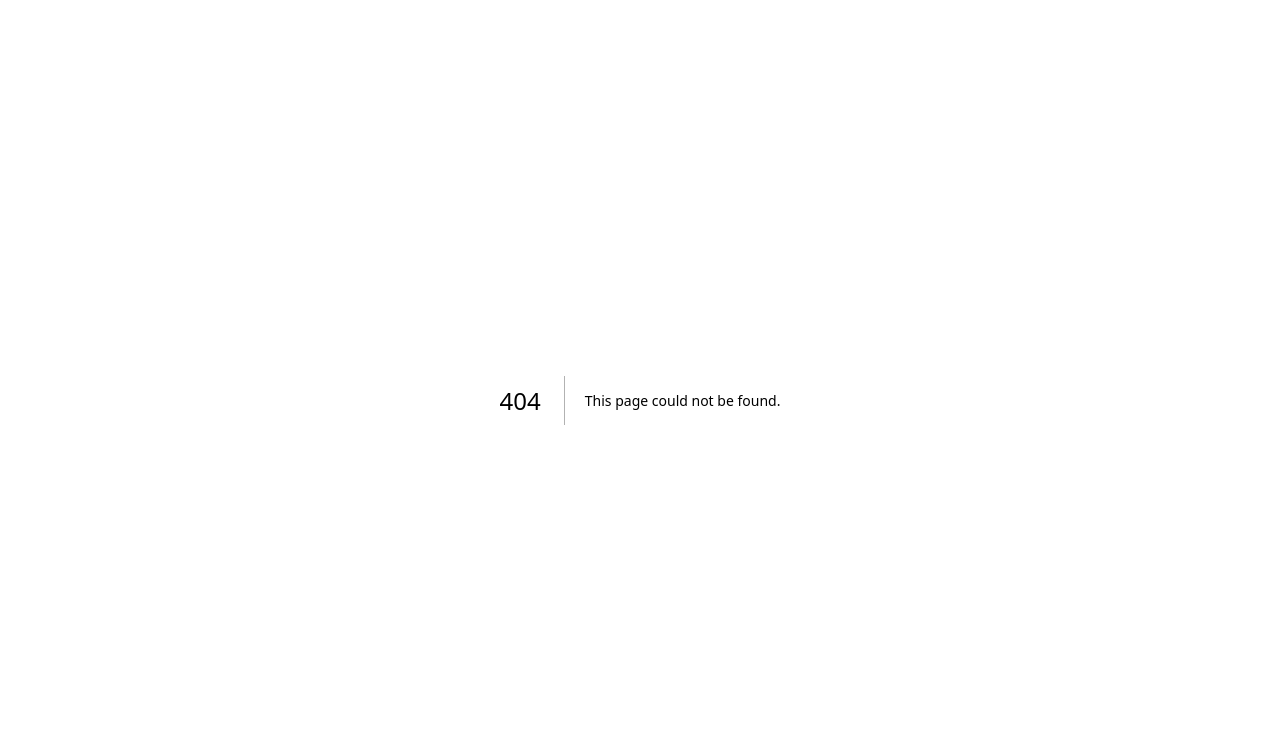
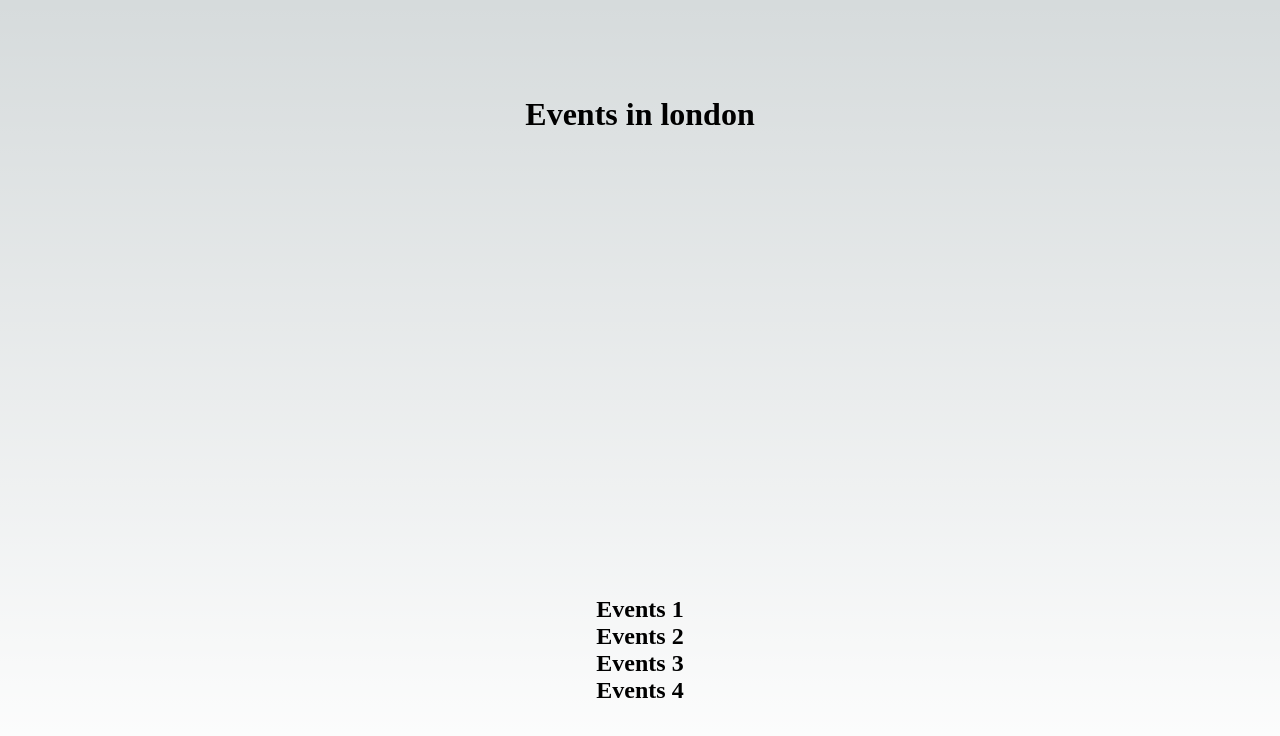
Before and after one commit to muhammad-jiku/jikmunn-events-app, a Next.js app: page /events/1 in a window 1280 px wide. Before the commit this address had no page. Shown: the top 736 px of the page. Built offline with nearby package versions, Linux system fonts and the light colour scheme.

Commit message:
dynamic routes added

```diff
--- /dev/null
+++ b/pages/events/[catagory]/index.js
@@ -0,0 +1,26 @@
+import React from 'react';
+import styles from '../../../styles/Home.module.css';
+
+function Page() {
+  return (
+    <div className={styles.main}>
+      <h1>Events in london</h1>
+      <div>
+        <a href="/events/event1">
+          <h2>Events 1</h2>
+        </a>{' '}
+        <a href="/events/event2">
+          <h2>Events 2</h2>
+        </a>{' '}
+        <a href="/events/event3">
+          <h2>Events 3</h2>
+        </a>{' '}
+        <a href="/events/event4">
+          <h2>Events 4</h2>
+        </a>
+      </div>
+    </div>
+  );
+}
+
+export default Page;
--- a/pages/events/event1.js
+++ b/pages/events/event1.js
@@ -1,8 +1,9 @@
 import React from 'react';
+import styles from '../../styles/Home.module.css';
 
 function event1() {
   return (
-    <div>
+    <div className={styles.main}>
       <h1>event1</h1>
     </div>
   );
--- a/pages/events/index.js
+++ b/pages/events/index.js
@@ -1,7 +1,7 @@
 import React from 'react';
 import styles from '../../styles/Home.module.css';
 
-function Events() {
+function Page() {
   return (
     <div className={styles.main}>
       <h1>This is our events page</h1>
@@ -25,4 +25,4 @@ function Events() {
   );
 }
 
-export default Events;
+export default Page;
```
Also changed, not shown: pages/events/[catagory]/[id].js (added, +12 -0 lines).
